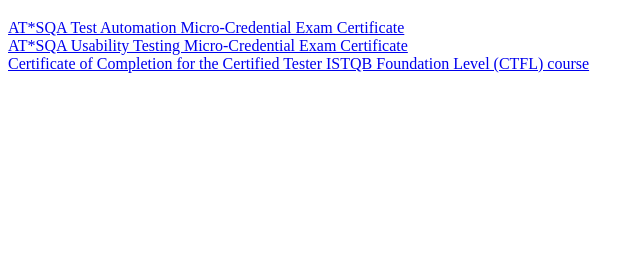
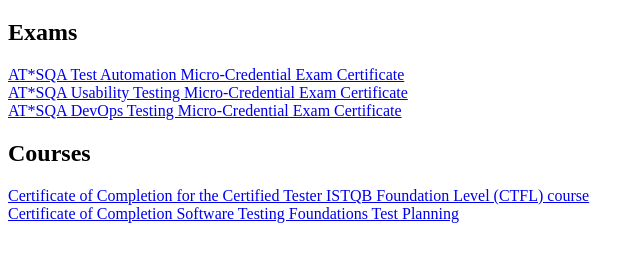
Before and after one commit to francheska-guzman/certificate, a plain HTML site: page index.html in a window 1280 px wide. Shown: the part 61-322 px from the top of the page, without its empty margins (0-644 px from the left). Drawn offline with Linux system fonts and the light colour scheme.

Commit message:
Adding certificate.

```diff
--- a/index.html
+++ b/index.html
@@ -8,10 +8,17 @@
 </head>
 <body>
 	<h1>Certificates</h1>
+    <h2>Exams</h2>
     <a href="./AT*SQA-Test-Automation-Micro-Credential-Exam-Certificate.pdf" alt="AT*SQA Test Automation Micro-Credential Exam Certificate">AT*SQA Test Automation Micro-Credential Exam Certificate</a>
     <br />
     <a href="./AT*SQA-Usability-Testing-Micro-Credential-Exam-Certificate.pdf" alt="AT*SQA Usability Testing Micro-Credential Exam Certificate">AT*SQA Usability Testing Micro-Credential Exam Certificate</a>
     <br />
+    <a href="./AT*SQA-DevOps-Testing-Micro-Credential-Exam-Certificate.pdf" alt="AT*SQA DevOps Testing Micro-Credential Exam Certificate">AT*SQA DevOps Testing Micro-Credential Exam Certificate</a>
+    <br />
+    <h2>Courses</h2>
     <a href="./UC-5b20d321-c848-4be9-9164-84f402718701.pdf" alt="Certificate of Completion for the Certified Tester ISTQB Foundation Level (CTFL) course">Certificate of Completion for the Certified Tester ISTQB Foundation Level (CTFL) course</a>
+    <br />
+    <a href="./Certificate-of-Completion-Software-Testing-Foundations-Test-Planning.pdf" alt="Certificate of Completion Software Testing Foundations Test Planning">Certificate of Completion Software Testing Foundations Test Planning</a>
+
 </body>
 </html>
```
Also changed, not shown: 1 other file.
